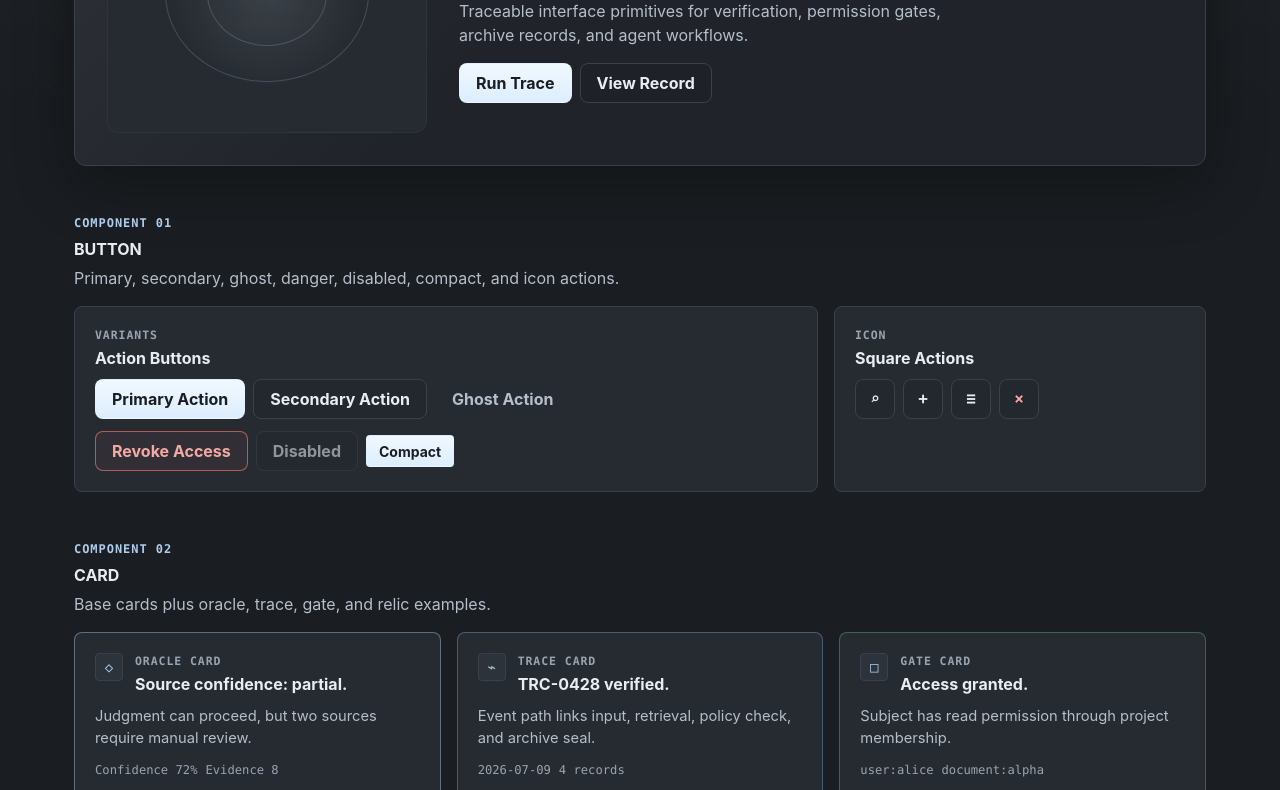
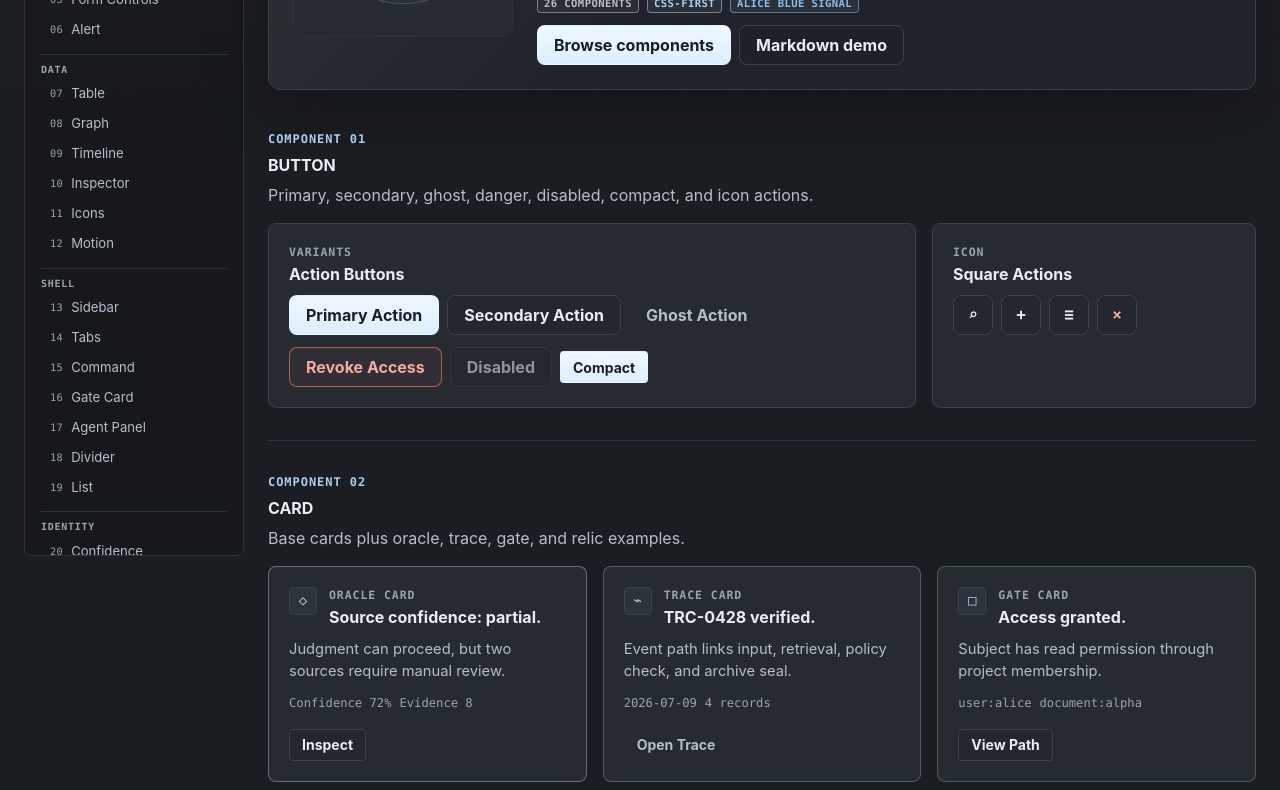
Before and after one commit to snowmerak/merakcss, a website built with Vite: page index.html in a window 1280 px wide. Shown: the part 228-1018 px from the top of the page. Built offline with nearby package versions, Linux system fonts and the light colour scheme.

Commit message:
feat(showcase): Added sticky component TOC and two-column layout
- Introduced grouped Component index with IntersectionObserver aria-current scroll-spy.
- Wrapped hero and sections in showcase-shell and widened the app shell to 1440px.
- Collapsed the TOC to a horizontal scroller below 1100px and densified hero spacing.

```diff
--- a/src/main.js
+++ b/src/main.js
@@ -10,6 +10,7 @@ import { setupDialog, setupDropdownMenu, setupPopover } from './overlay.js'
 import { setupCommandInput } from './command.js'
 import './elements/merak-interactive-elements.js'
 import './elements/merak-data-components.js'
+import { setupShowcaseLayout } from './showcase-nav.js'
 import { renderMerakMarkdown } from './markdown.js'
 
 document.querySelector('#app').innerHTML = `
@@ -25,9 +26,14 @@ document.querySelector('#app').innerHTML = `
         Traceable interface primitives for verification, permission gates,
         archive records, and agent workflows.
       </p>
+      <div class="showcase-hero__meta">
+        <span class="mp-badge mp-badge--sm mp-badge--type">26 components</span>
+        <span class="mp-badge mp-badge--sm mp-badge--sealed">CSS-first</span>
+        <span class="mp-badge mp-badge--sm mp-badge--partial">Alice Blue signal</span>
+      </div>
       <div class="button-row">
-        <button type="button" class="mp-button mp-button--primary">Run Trace</button>
-        <button type="button" class="mp-button mp-button--secondary">View Record</button>
+        <a class="mp-button mp-button--primary" href="#button-title">Browse components</a>
+        <a class="mp-button mp-button--secondary" href="#markdown-title">Markdown demo</a>
       </div>
     </div>
   </section>
@@ -3184,6 +3190,8 @@ const renderMarkdownPreview = () => { markdownOutput.innerHTML = renderMerakMark
 markdownInput.addEventListener('input', renderMarkdownPreview)
 renderMarkdownPreview()
 
+setupShowcaseLayout()
+
 const feedbackToastRegion = (() => {
   const region = document.createElement('merak-toast-region')
   region.setAttribute('placement', 'bottom-right')
--- /dev/null
+++ b/src/showcase-nav.js
@@ -0,0 +1,139 @@
+const GROUPS = [
+  {
+    label: 'Foundation',
+    items: [
+      ['button-title', '01', 'Button'],
+      ['card-title', '02', 'Card'],
+      ['link-list-title', '03', 'Link List'],
+      ['badge-title', '04', 'Badge'],
+      ['input-title', '05', 'Form Controls'],
+      ['alert-title', '06', 'Alert'],
+    ],
+  },
+  {
+    label: 'Data',
+    items: [
+      ['table-title', '07', 'Table'],
+      ['graph-title', '08', 'Graph'],
+      ['timeline-title', '09', 'Timeline'],
+      ['inspector-title', '10', 'Inspector'],
+      ['icon-title', '11', 'Icons'],
+      ['motion-title', '12', 'Motion'],
+    ],
+  },
+  {
+    label: 'Shell',
+    items: [
+      ['sidebar-title', '13', 'Sidebar'],
+      ['tabs-title', '14', 'Tabs'],
+      ['command-title', '15', 'Command'],
+      ['gate-card-title', '16', 'Gate Card'],
+      ['agent-panel-title', '17', 'Agent Panel'],
+      ['divider-title', '18', 'Divider'],
+      ['list-title', '19', 'List'],
+    ],
+  },
+  {
+    label: 'Identity',
+    items: [
+      ['confidence-meter-title', '20', 'Confidence'],
+      ['decision-banner-title', '21', 'Decision'],
+      ['evidence-list-title', '22', 'Evidence'],
+      ['filter-bar-title', '23', 'Filter Bar'],
+    ],
+  },
+  {
+    label: 'System',
+    items: [
+      ['feedback-title', '24', 'Feedback'],
+      ['navigation-extra-title', '25', 'Navigation'],
+      ['overlay-title', '26', 'Overlay'],
+      ['markdown-title', 'MD', 'Markdown'],
+    ],
+  },
+]
+
+export function renderShowcaseToc() {
+  const parts = [
+    '<nav class="showcase-toc" aria-label="Component index">',
+    '<div class="showcase-toc__title">Components</div>',
+    '<ul class="showcase-toc__list">',
+  ]
+
+  for (const group of GROUPS) {
+    parts.push(`<li class="showcase-toc__group" aria-hidden="true">${group.label}</li>`)
+    for (const [id, index, label] of group.items) {
+      parts.push(
+        `<li><a href="#${id}" data-toc-target="${id}"><span class="showcase-toc__index">${index}</span>${label}</a></li>`,
+      )
+    }
+  }
+
+  parts.push('</ul></nav>')
+  return parts.join('')
+}
+
+export function setupShowcaseLayout() {
+  const showcase = document.querySelector('.showcase')
+  if (!showcase || showcase.querySelector('.showcase-shell')) return
+
+  const hero = showcase.querySelector('.showcase-hero')
+  const sections = [...showcase.querySelectorAll('.showcase-section')]
+  if (!hero || !sections.length) return
+
+  const shell = document.createElement('div')
+  shell.className = 'showcase-shell'
+
+  const tocWrap = document.createElement('div')
+  tocWrap.innerHTML = renderShowcaseToc()
+  const toc = tocWrap.firstElementChild
+
+  const main = document.createElement('div')
+  main.className = 'showcase-main'
+
+  showcase.insertBefore(shell, hero)
+  shell.append(toc, main)
+  main.append(hero, ...sections)
+
+  const links = [...toc.querySelectorAll('a[data-toc-target]')]
+  const targets = links
+    .map((link) => document.getElementById(link.dataset.tocTarget))
+    .filter(Boolean)
+
+  const setCurrent = (id) => {
+    links.forEach((link) => {
+      if (link.dataset.tocTarget === id) link.setAttribute('aria-current', 'true')
+      else link.removeAttribute('aria-current')
+    })
+  }
+
+  if (targets[0]) setCurrent(targets[0].id)
+
+  if (typeof IntersectionObserver === 'function') {
+    const sectionToId = new Map()
+    targets.forEach((target) => {
+      const section = target.closest('.showcase-section') ?? target
+      sectionToId.set(section, target.id)
+    })
+
+    const observer = new IntersectionObserver(
+      (entries) => {
+        const visible = entries
+          .filter((entry) => entry.isIntersecting)
+          .sort((a, b) => b.intersectionRatio - a.intersectionRatio)
+        const id = visible[0] ? sectionToId.get(visible[0].target) : null
+        if (id) setCurrent(id)
+      },
+      {
+        rootMargin: '-20% 0px -55% 0px',
+        threshold: [0.1, 0.25, 0.5],
+      },
+    )
+
+    sectionToId.forEach((_, section) => observer.observe(section))
+  }
+
+  links.forEach((link) => {
+    link.addEventListener('click', () => setCurrent(link.dataset.tocTarget))
+  })
+}
--- a/src/styles/layout.css
+++ b/src/styles/layout.css
@@ -1,21 +1,120 @@
 #app {
-  width: min(100%, 1180px);
+  width: min(100%, 1440px);
   min-height: 100vh;
   margin-inline: auto;
-  padding: var(--space-12) var(--space-6);
+  padding: var(--space-8) var(--space-6) var(--space-12);
 }
 
 .showcase {
   display: grid;
-  gap: var(--space-12);
+  gap: var(--space-8);
+}
+
+.showcase-shell {
+  display: grid;
+  grid-template-columns: 220px minmax(0, 1fr);
+  gap: var(--space-6);
+  align-items: start;
+}
+
+.showcase-toc {
+  position: sticky;
+  top: var(--space-6);
+  display: grid;
+  gap: var(--space-3);
+  max-height: calc(100vh - var(--space-12));
+  padding: var(--space-4);
+  overflow: auto;
+  border: 1px solid var(--color-border-muted);
+  border-radius: var(--radius-md);
+  background: rgb(0 0 0 / 0.14);
+}
+
+.showcase-toc__title {
+  color: var(--color-text-muted);
+  font-family: var(--font-mono);
+  font-size: 0.66rem;
+  font-weight: 700;
+  letter-spacing: 0.08em;
+  text-transform: uppercase;
+}
+
+.showcase-toc__list {
+  display: grid;
+  gap: 2px;
+  margin: 0;
+  padding: 0;
+  list-style: none;
+}
+
+.showcase-toc__group {
+  margin-top: var(--space-2);
+  padding-top: var(--space-2);
+  border-top: 1px solid var(--color-border-muted);
+  color: var(--color-text-muted);
+  font-family: var(--font-mono);
+  font-size: 0.62rem;
+  font-weight: 700;
+  letter-spacing: 0.08em;
+  text-transform: uppercase;
+}
+
+.showcase-toc__group:first-child {
+  margin-top: 0;
+  padding-top: 0;
+  border-top: 0;
+}
+
+.showcase-toc a {
+  display: flex;
+  align-items: center;
+  gap: var(--space-2);
+  min-height: 28px;
+  padding: 0 var(--space-2);
+  border: 1px solid transparent;
+  border-radius: var(--radius-sm);
+  color: var(--color-text-secondary);
+  font-size: 0.82rem;
+  text-decoration: none;
+}
+
+.showcase-toc a:hover {
+  color: var(--color-text-primary);
+  background: rgb(0 0 0 / 0.14);
+}
+
+.showcase-toc a:focus-visible {
+  outline: none;
+  border-color: var(--color-accent-line);
+  color: var(--color-accent);
+  box-shadow: 0 0 0 3px rgb(from var(--color-accent-line) r g b / 0.12);
+}
+
+.showcase-toc a[aria-current="true"] {
+  border-color: rgb(from var(--color-accent-line) r g b / 0.42);
+  color: var(--color-accent);
+  background: rgb(from var(--color-accent) r g b / 0.055);
+}
+
+.showcase-toc__index {
+  color: var(--color-text-muted);
+  font-family: var(--font-mono);
+  font-size: 0.64rem;
+  letter-spacing: 0.04em;
+}
+
+.showcase-main {
+  display: grid;
+  gap: var(--space-8);
+  min-width: 0;
 }
 
 .showcase-hero {
   display: grid;
-  grid-template-columns: minmax(220px, 320px) minmax(0, 1fr);
+  grid-template-columns: minmax(160px, 220px) minmax(0, 1fr);
   align-items: center;
-  gap: var(--space-8);
-  padding: var(--space-8);
+  gap: var(--space-6);
+  padding: var(--space-6);
   border: 1px solid var(--color-border-default);
   border-radius: var(--radius-lg);
   background:
@@ -28,7 +127,7 @@
   position: relative;
   display: grid;
   place-items: center;
-  min-height: 280px;
+  min-height: 180px;
   border: 1px solid var(--color-border-muted);
   border-radius: var(--radius-lg);
   background:
@@ -63,23 +162,38 @@
 
 .showcase-hero__content {
   display: grid;
-  gap: var(--space-4);
+  gap: var(--space-3);
 }
 
 .showcase-hero__content p {
-  max-width: 52ch;
-  font-size: 1rem;
+  max-width: 56ch;
+  margin: 0;
+  font-size: 0.95rem;
+  color: var(--color-text-secondary);
+}
+
+.showcase-hero__meta {
+  display: flex;
+  flex-wrap: wrap;
+  gap: var(--space-2);
 }
 
 .showcase-section {
   display: grid;
   gap: var(--space-4);
+  scroll-margin-top: var(--space-8);
+  padding-top: var(--space-2);
+}
+
+.showcase-section + .showcase-section {
+  border-top: 1px solid var(--color-border-muted);
+  padding-top: var(--space-8);
 }
 
 .section-heading {
   display: grid;
   gap: var(--space-2);
-  max-width: 680px;
+  max-width: 720px;
 }
 
 .eyebrow {
@@ -101,9 +215,51 @@
   grid-template-columns: minmax(0, 2fr) minmax(260px, 1fr);
 }
 
+@media (max-width: 1100px) {
+  .showcase-shell {
+    grid-template-columns: 1fr;
+  }
+
+  .showcase-toc {
+    position: static;
+    max-height: none;
+    gap: var(--space-2);
+    padding: var(--space-3);
+  }
+
+  .showcase-toc__list {
+    display: flex;
+    flex-wrap: nowrap;
+    gap: var(--space-1);
+    overflow-x: auto;
+    padding-bottom: var(--space-1);
+    scrollbar-width: thin;
+  }
+
+  .showcase-toc__group {
+    display: none;
+  }
+
+  .showcase-toc__list > li {
+    flex: 0 0 auto;
+  }
+
+  .showcase-toc a {
+    white-space: nowrap;
+  }
+}
+
 @media (max-width: 860px) {
   #app {
     padding: var(--space-6) var(--space-4);
+  }
+
+  .showcase {
+    gap: var(--space-6);
+  }
+
+  .showcase-main {
+    gap: var(--space-6);
   }
 
   .showcase-hero,
@@ -117,6 +273,10 @@
   }
 
   .showcase-hero__mark {
-    min-height: 220px;
+    min-height: 140px;
+  }
+
+  .showcase-section + .showcase-section {
+    padding-top: var(--space-6);
   }
 }
```
